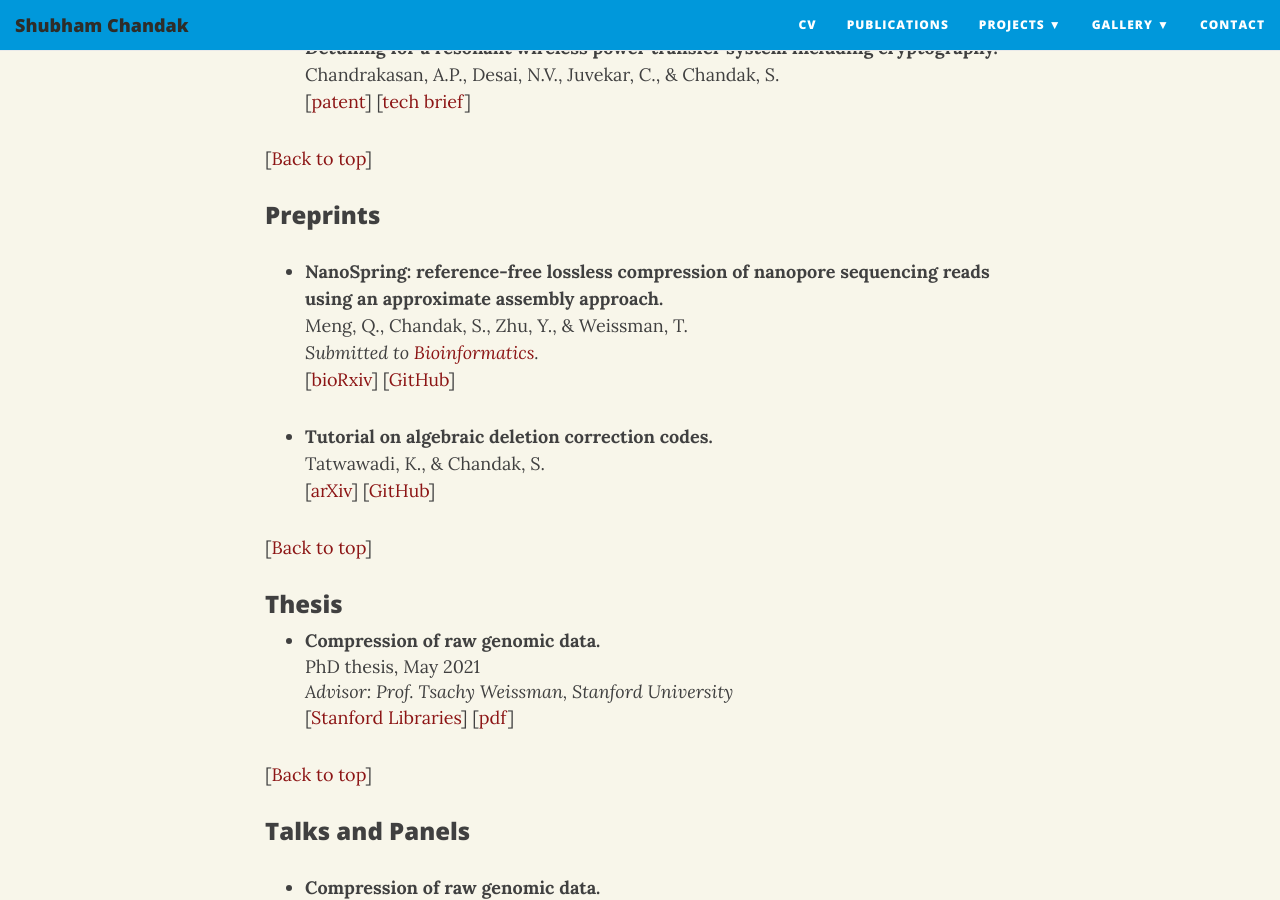
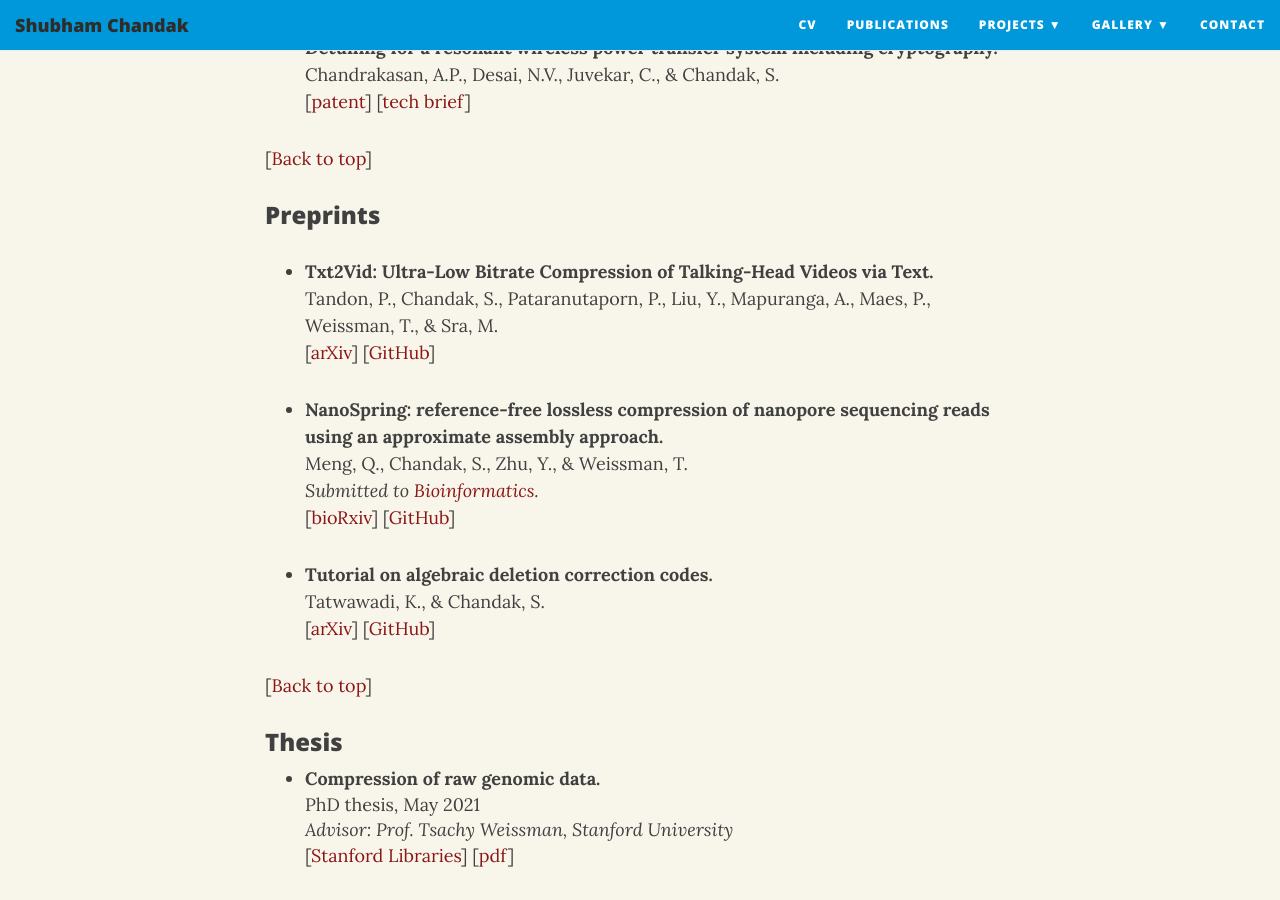
Before and after one commit to shubhamchandak94/shubhamchandak94.github.io, a Jekyll site: the page built from publications.md, in a window 1280 px wide and 900 px high, scrolled down 3965 px. Built offline with Jekyll 4.4.1, drawn with Linux system fonts in a browser that asks for light colours; nearby versions of some CDN libraries.

Commit message:
Update publications.md

```diff
--- a/publications.md
+++ b/publications.md
@@ -123,6 +123,10 @@ _**Google Scholar page [HERE](https://scholar.google.com/citations?hl=en&user=t1
 <a id="preprints"></a>[[Back to top](#top_anchor_)]
 
 ### Preprints
+- **Txt2Vid: Ultra-Low Bitrate Compression of Talking-Head Videos via Text.**
+  Tandon, P., Chandak, S., Pataranutaporn, P., Liu, Y., Mapuranga, A., Maes, P., Weissman, T., & Sra, M.
+  [[arXiv](https://arxiv.org/abs/2106.14014)] [[GitHub](https://github.com/tpulkit/txt2vid)]
+
 - **NanoSpring: reference-free lossless compression of nanopore sequencing reads using an approximate assembly approach.**
   Meng, Q., Chandak, S., Zhu, Y., & Weissman, T.
   _Submitted to [Bioinformatics](https://academic.oup.com/bioinformatics)._
```
